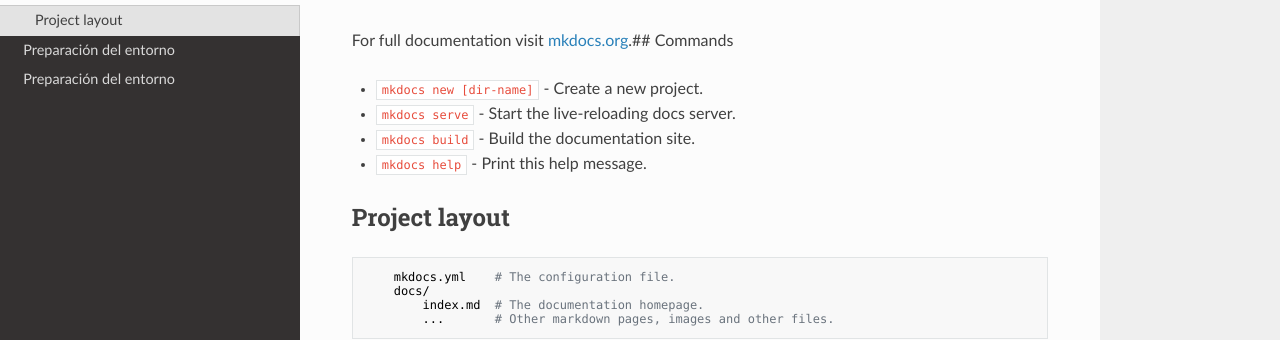
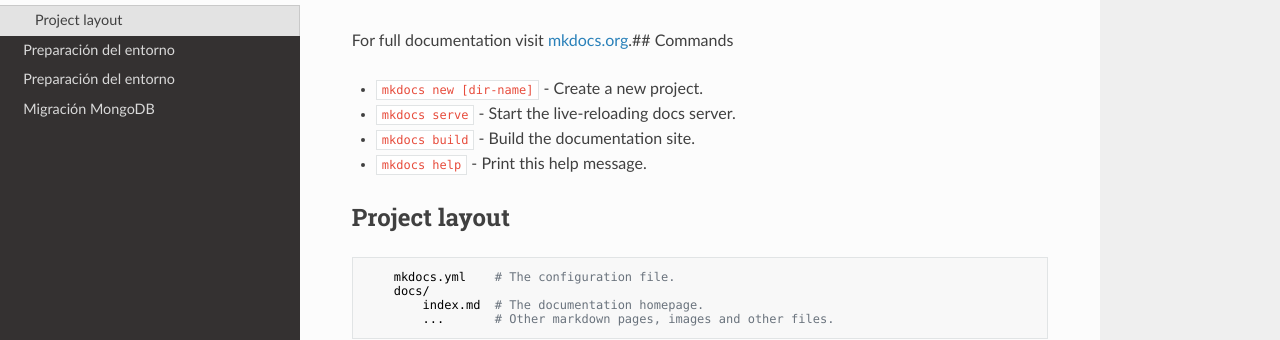
Before and after one commit to javiermadueno/RMDocumentacion, an MkDocs documentation site: the page built from docs/index.md, in a window 1280 px wide. Shown: the part 131-471 px from the top of the page. Built offline with MkDocs 1.6.1, drawn with Linux system fonts in a browser that asks for light colours; nearby versions of some CDN libraries; old or Windows-style settings are respelled for this version of MkDocs.

Commit message:
Documentacion uso de Pentaho

```diff
--- a/mkdocs.yml
+++ b/mkdocs.yml
@@ -3,5 +3,6 @@ pages:
   - [index.md, Home]
   - [entorno/Instalacion.md, Preparación del entorno]
   - [entorno/mongo.mdown, Preparación del entorno]
+  - [pentaho.mdown, Migración MongoDB]
 
 theme: readthedocs
```
Also changed, not shown: 1 other file.
